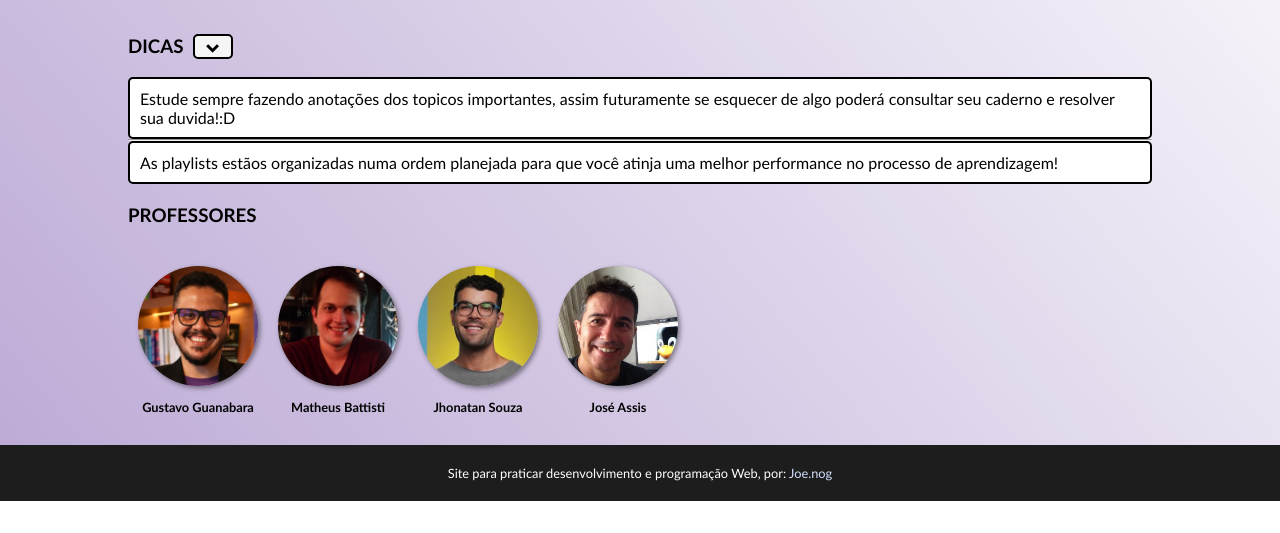
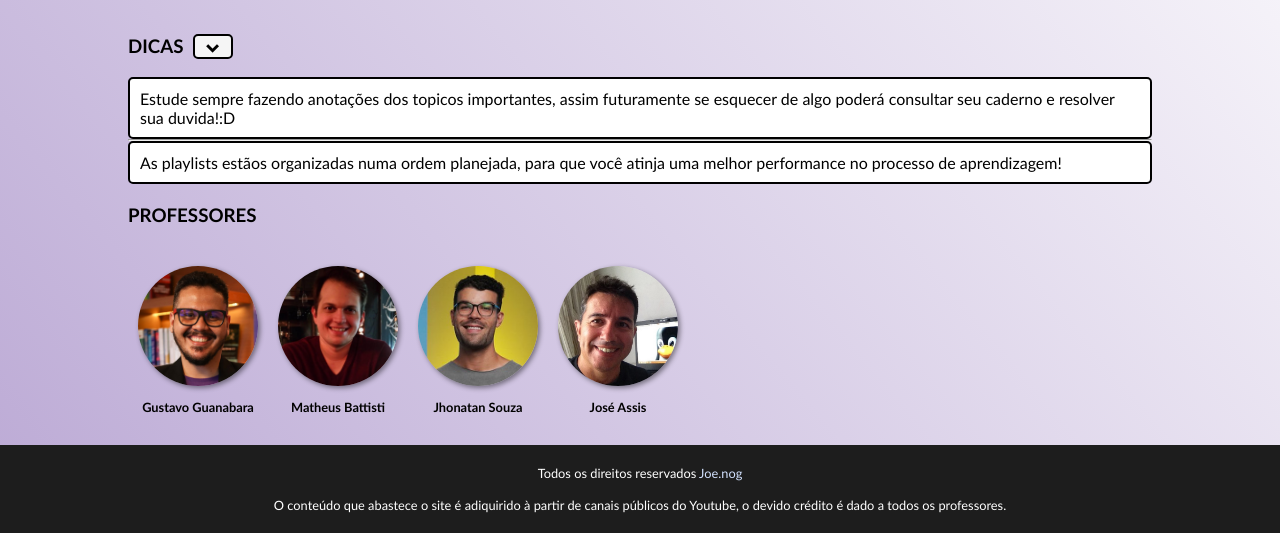
Before and after one commit to joenog/pratica-dev, a plain HTML site: page index.html in a window 1280 px wide. Shown: the part 366-899 px from the top of the page. Before the commit the page ends 867 px from the top, so only its background shows below. Drawn offline with nearby package versions, Linux system fonts and the light colour scheme.

Commit message:
add final

```diff
--- a/index.html
+++ b/index.html
@@ -21,7 +21,7 @@
 
     <header oncontextmenu="return false" onselectstart="return false"> <!-- inicio HEADER -->
         <div id="tit">
-            <h2>PRÁTICA DEV ../</h2>
+            <h2 href="index.html">PRÁTICA DEV ../</h2>
         </div>
 
         <div class="menu"> <!-- inicio menu -->
@@ -74,7 +74,7 @@
             </section>
             <hr>
             <section class="dicas">
-                <p> As playlists estãos organizadas numa ordem planejada para que você atinja uma melhor performance no processo de aprendizagem!
+                <p> As playlists estãos organizadas numa ordem planejada, para que você atinja uma melhor performance no processo de aprendizagem!
                 </p>
             </section>
 
@@ -104,8 +104,13 @@
     </main> <!-- fim main -->
 
     <footer>
-        <p>Site para praticar desenvolvimento e programação Web, por:
+        <p> Todos os direitos reservados
              <a href="https://instagram.com/joe.nog" target="_blank" rel="noopener">Joe.nog</a>
+        </p>
+
+        <p> <br>
+            O conteúdo que abastece o site é adiquirido à partir de canais públicos do Youtube, o devido crédito é dado a todos
+            os professores.
         </p>
     </footer>
 
```
Also changed, not shown: pages/artigos/artigos.html (+1 -1 lines), pages/playlists/playlist.html (+2 -2 lines).
